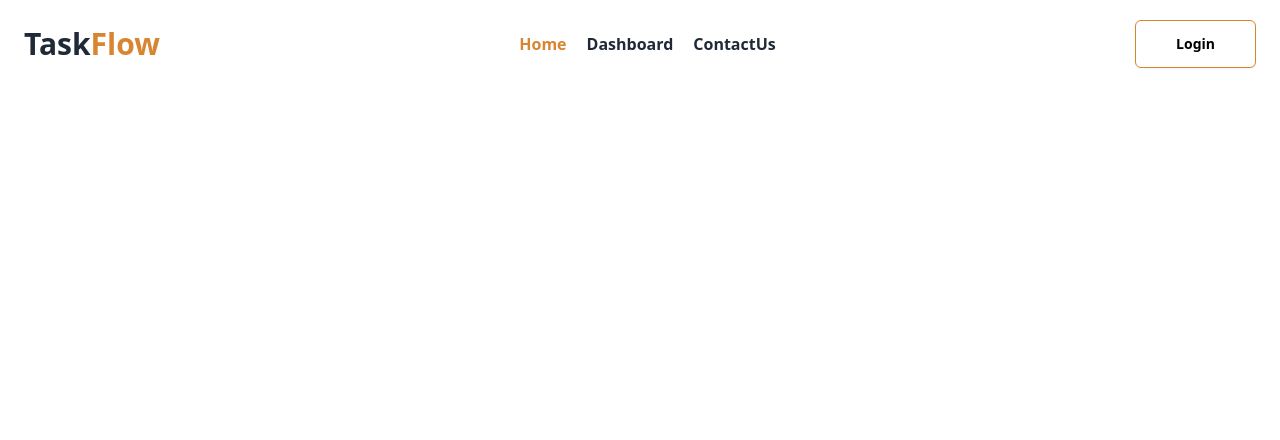
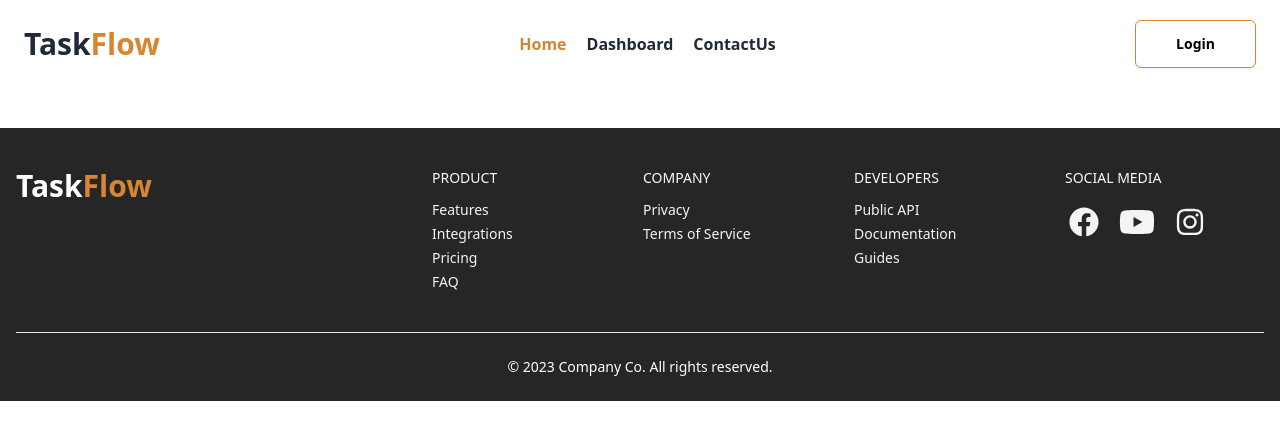
Before and after one commit to husnearaa/TaskFlow-client, a React (Vite) app: page / in a window 1280 px wide. Shown: the top 440 px of the page. Built offline with nearby package versions, Linux system fonts and the light colour scheme.

Commit message:
had added footer

```diff
--- a/src/components/Shared/Footer/Footer.jsx
+++ b/src/components/Shared/Footer/Footer.jsx
@@ -1,11 +1,87 @@
+
+
+import { FaFacebook, FaInstagram, FaYoutube } from "react-icons/fa";
 
 
 const Footer = () => {
-    return (
-        <div>
-
-        </div>
-    );
+	return (
+		<div>
+			<footer className="px-4 divide-y bg-[#262626] text-gray-100 mt-10">
+				<div className="container flex flex-col justify-between py-10 mx-auto space-y-8 lg:flex-row lg:space-y-0">
+					<div className="lg:w-1/3">
+						<a rel="noopener noreferrer" href="#" className="flex justify-center space-x-3 lg:justify-start">
+							{/* <div className="flex items-center justify-center w-12 h-12 rounded-full bg-violet-400">
+					<svg xmlns="http://www.w3.org/2000/svg" viewBox="0 0 32 32" fill="currentColor" className="flex-shrink-0 w-5 h-5 rounded-full text-gray-900">
+						<path d="M18.266 26.068l7.839-7.854 4.469 4.479c1.859 1.859 1.859 4.875 0 6.734l-1.104 1.104c-1.859 1.865-4.875 1.865-6.734 0zM30.563 2.531l-1.109-1.104c-1.859-1.859-4.875-1.859-6.734 0l-6.719 6.734-6.734-6.734c-1.859-1.859-4.875-1.859-6.734 0l-1.104 1.104c-1.859 1.859-1.859 4.875 0 6.734l6.734 6.734-6.734 6.734c-1.859 1.859-1.859 4.875 0 6.734l1.104 1.104c1.859 1.859 4.875 1.859 6.734 0l21.307-21.307c1.859-1.859 1.859-4.875 0-6.734z"></path>
+					</svg>
+				</div> */}
+							{/* <span className="self-center text-2xl font-semibold">Brand name</span> */}
+							<h2 className="text-3xl font-extrabold dark:text-white text-white">Task<span className="text-[#d88531]">Flow</span></h2>
+						</a>
+					</div>
+					<div className="grid grid-cols-2 text-sm gap-x-3 gap-y-8 lg:w-2/3 sm:grid-cols-4">
+						<div className="space-y-3">
+							<h3 className="tracki uppercase text-gray-50">Product</h3>
+							<ul className="space-y-1">
+								<li>
+									<a rel="noopener noreferrer" href="#">Features</a>
+								</li>
+								<li>
+									<a rel="noopener noreferrer" href="#">Integrations</a>
+								</li>
+								<li>
+									<a rel="noopener noreferrer" href="#">Pricing</a>
+								</li>
+								<li>
+									<a rel="noopener noreferrer" href="#">FAQ</a>
+								</li>
+							</ul>
+						</div>
+						<div className="space-y-3">
+							<h3 className="tracki uppercase text-gray-50">Company</h3>
+							<ul className="space-y-1">
+								<li>
+									<a rel="noopener noreferrer" href="#">Privacy</a>
+								</li>
+								<li>
+									<a rel="noopener noreferrer" href="#">Terms of Service</a>
+								</li>
+							</ul>
+						</div>
+						<div className="space-y-3">
+							<h3 className="uppercase text-gray-50">Developers</h3>
+							<ul className="space-y-1">
+								<li>
+									<a rel="noopener noreferrer" href="#">Public API</a>
+								</li>
+								<li>
+									<a rel="noopener noreferrer" href="#">Documentation</a>
+								</li>
+								<li>
+									<a rel="noopener noreferrer" href="#">Guides</a>
+								</li>
+							</ul>
+						</div>
+						<div className="space-y-3">
+							<div className="uppercase text-gray-50">Social media</div>
+							<div className="flex justify-start space-x-3">
+								<a rel="noopener noreferrer" href="#" title="Facebook" className="flex items-center p-1">
+									<FaFacebook className="text-3xl"></FaFacebook>
+								</a>
+								<a rel="noopener noreferrer" href="#" title="Twitter" className="flex items-center p-1">
+									<FaYoutube className="text-4xl"></FaYoutube>
+								</a>
+								<a rel="noopener noreferrer" href="#" title="Instagram" className="flex items-center p-1">
+									<FaInstagram className="text-3xl"></FaInstagram>
+								</a>
+							</div>
+						</div>
+					</div>
+				</div>
+				<div className="py-6 text-sm text-center text-white">© 2023 Company Co. All rights reserved.</div>
+			</footer>
+		</div>
+	);
 };
 
 export default Footer;
```
